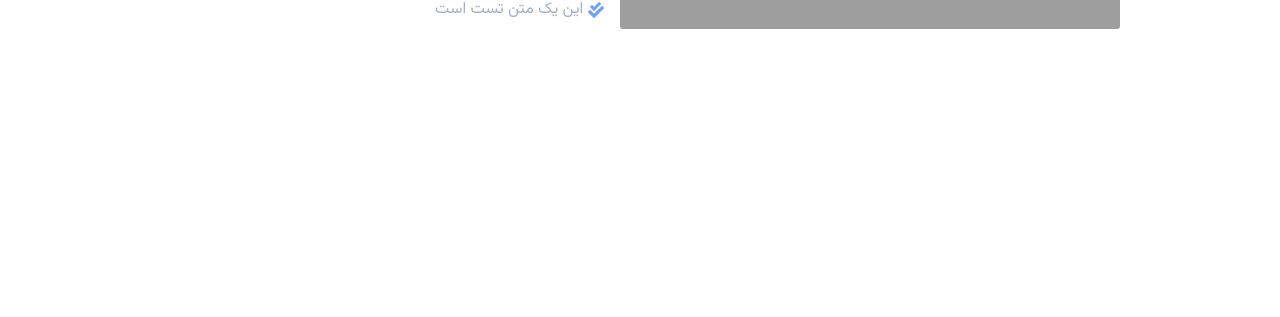
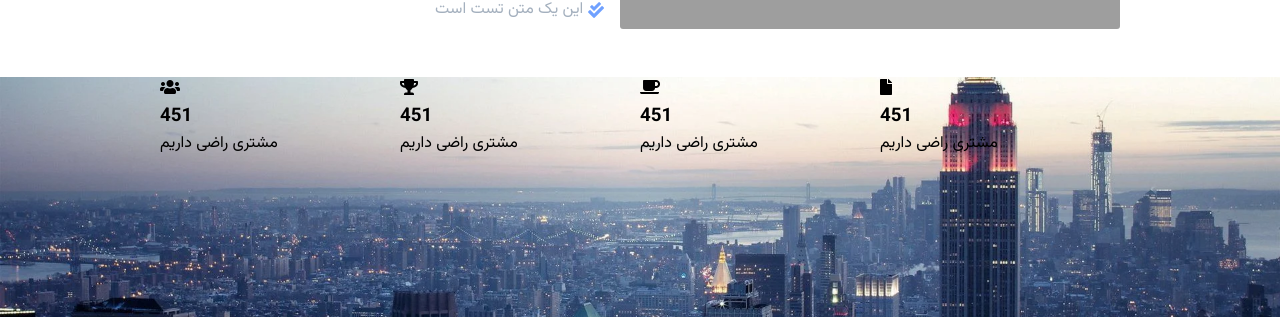
Before and after one commit to randomhex1998/logo_react, a React (Create React App) app: page / in a window 1280 px wide. Shown: the part 2864-3181 px from the top of the page. Before the commit the page ends 2941 px from the top, so only its background shows below. Built offline with nearby package versions, Linux system fonts and the light colour scheme; grey boxes are pictures that could not be loaded.

Commit message:
make-consent-section-jsx-and-add-bg-for-it

```diff
--- a/src/App.js
+++ b/src/App.js
@@ -6,6 +6,7 @@ import Description from "./components/Description/Description";
 import Portfolio from "./components/Portfolio/Portfolio";
 import About from "./components/About/About";
 import Reason from "./components/Reason/Reason";
+import Consent from "./components/Consent/Consent";
 
 function App() {
   return (
@@ -16,6 +17,7 @@ function App() {
       <Portfolio />
       <About />
       <Reason />
+      <Consent />
     </>
   );
 }
--- /dev/null
+++ b/src/components/Consent/Consent.js
@@ -0,0 +1,36 @@
+import React from "react";
+
+const Consent = () => {
+  return (
+    <section className="consent">
+      <div className="consent-overly">
+        <div className="container">
+          <div className="row">
+            <div className="column">
+              <i className="fa fa-users"></i>
+              <h3>451</h3>
+              <p>مشتری راضی داریم</p>
+            </div>
+            <div className="column">
+              <i className="fas fa-trophy"></i>
+              <h3>451</h3>
+              <p>مشتری راضی داریم</p>
+            </div>
+            <div className="column">
+              <i className="fas fa-coffee"></i>
+              <h3>451</h3>
+              <p>مشتری راضی داریم</p>
+            </div>
+            <div className="column">
+              <i className="fas fa-file"></i>
+              <h3>451</h3>
+              <p>مشتری راضی داریم</p>
+            </div>
+          </div>
+        </div>
+      </div>
+    </section>
+  );
+};
+
+export default Consent;
--- /dev/null
+++ b/src/components/Consent/_Consent.scss
@@ -0,0 +1,8 @@
+.consent{
+    width: 100%;
+    height: 30vh;
+    background-image: url("../../Img/consent.webp");
+    background-repeat: no-repeat;
+    background-size: cover;
+    background-position: center center;
+}
--- a/src/scss/Index.scss
+++ b/src/scss/Index.scss
@@ -6,3 +6,4 @@
 @import "../components/Portfolio/Portfolio.scss";
 @import "../components/About/About.scss";
 @import "../components/Reason/Reason.scss";
+@import "../components/Consent/Consent";
```
